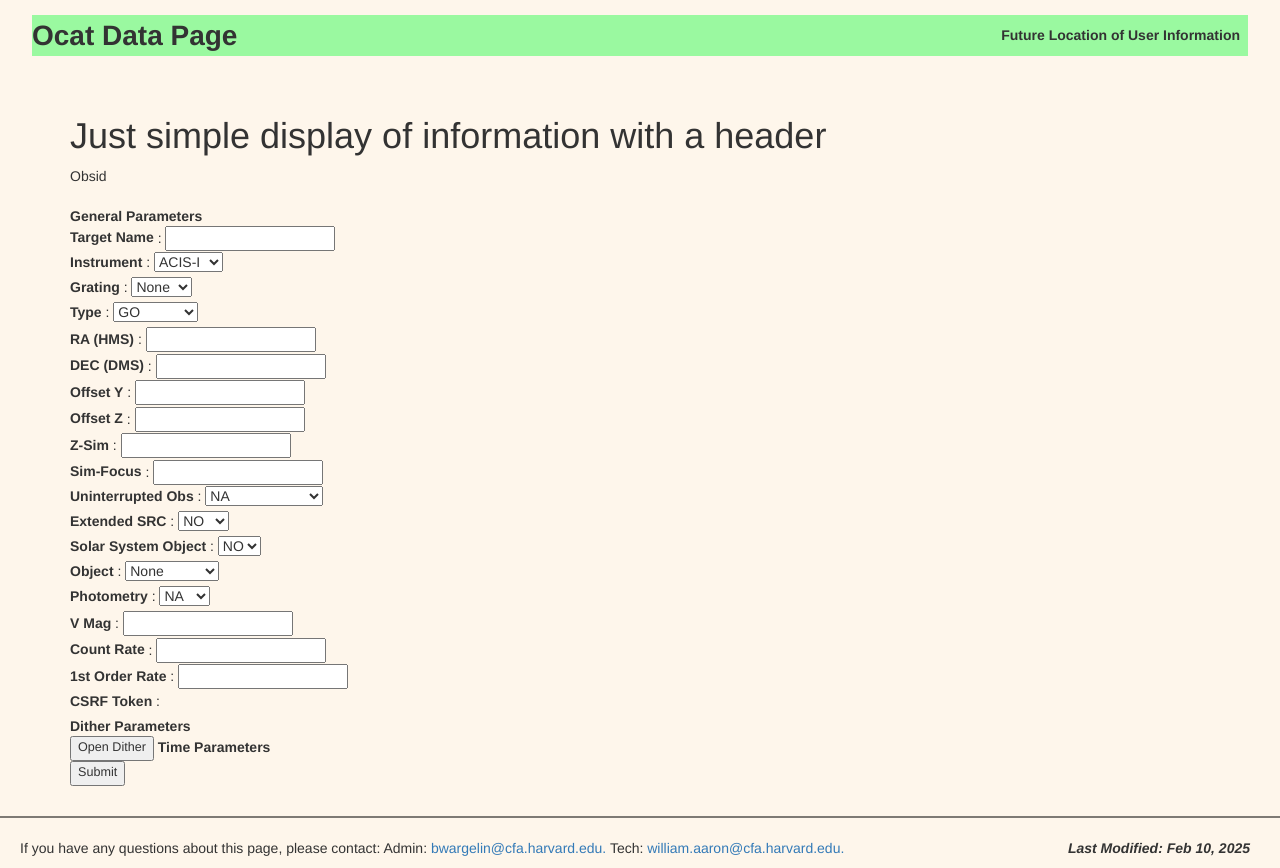
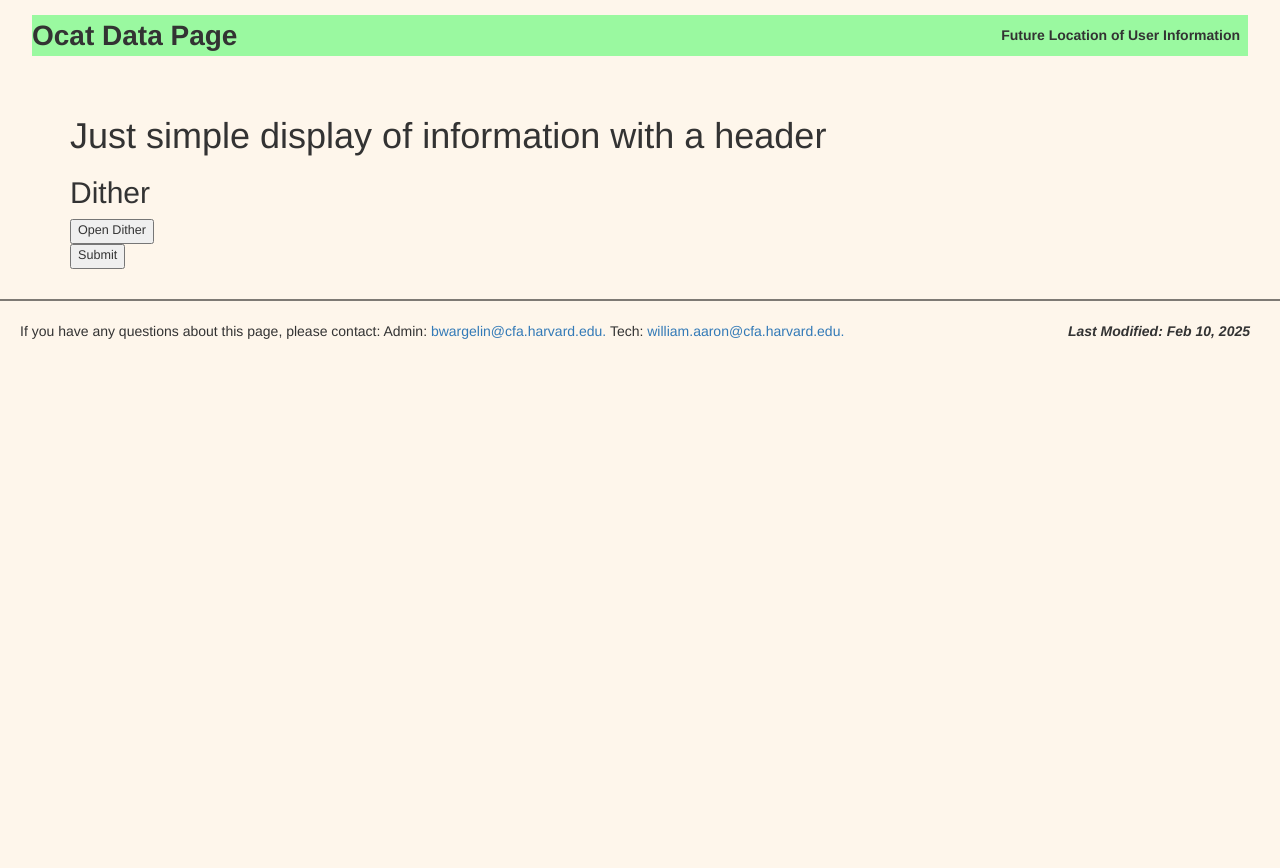
Before and after one commit to chandra-mta/Usint_Flask, a Flask app: template cus_app/templates/ocatdatapage/index.html in a window 1280 px wide. After the commit the page ends 339 px from the top, so only its background shows below. Run offline with Flask 3, Linux system fonts and the light colour scheme; the template is opened without the code that fills it: values that come from a table or form of the project are taken from there, others are empty; parts of the project's set-up code (start-up, migrations or seed data) failed here and were passed over; some libraries are stand-ins or nearby versions.

Commit message:
clean approach to the dither parameter setup

```diff
--- a/cus_app/ocatdatapage/forms.py
+++ b/cus_app/ocatdatapage/forms.py
@@ -2,12 +2,12 @@
 **ocatdatapage/forms.py**: Flask WTForm of the Ocat Data Page
 
 :Author: W. Aaron (william.aaron@cfa.harvard.edu)
-:Last Updated: Mar 13, 2025
+:Last Updated: Mar 13, 20.025
 
 """
 from flask import request
 from flask_wtf import FlaskForm
-from wtforms import SelectField, StringField, SubmitField, FormField, FieldList, HiddenField
+from wtforms import Field, SelectField, StringField, SubmitField, FormField, FloatField, FieldList, HiddenField
 from wtforms.validators import ValidationError, DataRequired
 from datetime import datetime
 from calendar import month_abbr
@@ -41,62 +41,47 @@ input selections for fields with the validate_<field name> functions. Changing t
 initial data dictionary keys and field names.
 """
 
-class GeneralParamForm(FlaskForm):
-    targname = StringField("Target Name", validators=[DataRequired()])
+class PlainTextField(Field):
+    def __call__(self, **kwargs):
+        return str(self.data) if self.data is not None else ''
 
-    choice = ("ACIS-I", "ACIS-S", "HRC-I", "HRC-S")
-    instrument = SelectField("Instrument", choices=[(x, x) for x in choice])
+    def _value(self):
+        return str(self.data) if self.data is not None else ''
+"""
+class DitherParamForm(FlaskForm):
+    dither_flag = SelectField("Dither",  choices=_CHOICE_NNY)
 
-    choice = (None, "LETG", "HETG")
-    grating = SelectField("Grating", choices=[(x, x) for x in choice])
+    y_amp_asec = StringField("Y_Amp (in arcsec)", default = 0.0)
+    y_freq_asec = StringField("Y_Freq (in arcsec/sec)", default = 0.0)
+    y_phase = StringField("Y_Phase", default = 0.0)
 
-    choice = ('GO', 'TOO', 'GTO', 'CAL', 'DDT', 'CAL_ER', 'ARCHIVE', 'CDFS', 'CLP')
-    type = SelectField("Type", choices=[(x, x) for x in choice])
+    y_amp = StringField("Y_Amp (in degrees)", default = 0.0)
+    y_freq = StringField("Y_Freq (in degrees/sec)", default = 0.0)
 
-    ra_hms = StringField("RA (HMS)")
-    dec_dms = StringField("DEC (DMS)")
+    z_amp_asec = StringField("Z_Amp (in arcsec)", default = 0.0)
+    z_freq_asec = StringField("Z_Freq (in arcsec/sec)", default = 0.0)
+    z_phase = StringField("Z_Phase", default = 0.0)
 
-    y_det_offset = StringField("Offset Y")
-    z_det_offset = StringField("Offset Z")
-    trans_offset = StringField("Z-Sim")
-    focus_offset = StringField("Sim-Focus")
-
-    uninterrupt = SelectField("Uninterrupted Obs", choices=_CHOICE_NNPY)
-    extended_src = SelectField("Extended SRC", choices=_CHOICE_NY)
-    obj_flag = SelectField("Solar System Object", choices=[(x, x) for x in ('NO', 'MT', 'SS')])
-    object = SelectField("Object", choices=[(x, x) for x in (None, 'NEW','ASTEROID', 'COMET', 'EARTH', 'JUPITER', 'MARS','MOON', 'NEPTUNE', 'PLUTO', 'SATURN', 'URANUS', 'VENUS')])
-    photometry_flag = SelectField("Photometry", choices=_CHOICE_NNY)
-    vmagnitude = StringField("V Mag")
-    est_cnt_rate = StringField("Count Rate")
-    forder_cnt_rate = StringField("1st Order Rate")
+    z_amp = StringField("Z_Amp (in degrees)", default = 0.0)
+    z_freq = StringField("Z_Freq (in degrees/sec)", default = 0.0)
+"""
 
 class DitherParamForm(FlaskForm):
-    dither_flag  = SelectField("Dither",  choices=_CHOICE_NNY,)
+    dither_flag = SelectField("Dither",  choices=_CHOICE_NNY)
 
-class TimeParamForm(FlaskForm):
-    time_ordr = HiddenField("Rank") #: Hidden as this can change in the form but indirectly.
-    window_constraint = FieldList(SelectField("Window Constraint",choices=_CHOICE_NNPC)) #: label fix?
+    y_amp_asec = FloatField("Y_Amp (in arcsec)", default = 0.0)
+    y_freq_asec = FloatField("Y_Freq (in arcsec/sec)", default = 0.0)
+    y_phase = FloatField("Y_Phase", default = 0.0)
 
-    tstart_year = FieldList(SelectField("Year", choices=_YEAR_CHOICE), label="Year")
-    tstop_year = FieldList(SelectField("Year", choices=_YEAR_CHOICE), label="Year")
+    y_amp = FloatField("Y_Amp (in degrees)", default = 0.0)
+    y_freq = FloatField("Y_Freq (in degrees/sec)", default = 0.0)
 
-    tstart_month = FieldList(SelectField("Month", choices=_MONTH_CHOICE), label="Month")
-    tstop_month = FieldList(SelectField("Month", choices=_MONTH_CHOICE), label="Month")
+    z_amp_asec = FloatField("Z_Amp (in arcsec)", default = 0.0)
+    z_freq_asec = FloatField("Z_Freq (in arcsec/sec)", default = 0.0)
+    z_phase = FloatField("Z_Phase", default = 0.0)
 
-    tstart_date = FieldList(SelectField("Day", choices=_DAY_CHOICE), label="Day")
-    tstop_date = FieldList(SelectField("Day", choices=_DAY_CHOICE), label="Year")
-    #: TODO include validators for time
-    tstart_time = FieldList(StringField("Time"),label="Time (24hr)")
-    tstop_time = FieldList(StringField("Time"),label="Time (24hr)")
-
-
-class SubmitParamForm(FlaskForm):
-    refresh = SubmitField("Refresh")
-    open_dither = SubmitField("Open Dither")
-    open_time = SubmitField("Open Time Constraints")
-    open_roll = SubmitField("Open Roll Constraints")
-    open_awin = SubmitField("Open Window Constraints")
-    submit = SubmitField("Submit")
+    z_amp = FloatField("Z_Amp (in degrees)", default = 0.0)
+    z_freq = FloatField("Z_Freq (in degrees/sec)", default = 0.0)
 
 class OcatParamForm(FlaskForm):
     """
@@ -104,7 +89,8 @@ class OcatParamForm(FlaskForm):
     Includes all parameters with corresponding editable fields.
     Note that this means non-editable information is rendered directly by flask template and not by form method.
     """
-    gen_param = FormField(GeneralParamForm)
     dither_param = FormField(DitherParamForm)
-    time_param = FormField(TimeParamForm)
-    submit = FormField(SubmitParamForm)
+
+    open_dither = SubmitField("Open Dither")
+    refresh = SubmitField("Refresh")
+    submit = SubmitField("Submit")
--- a/cus_app/templates/ocatdatapage/index.html
+++ b/cus_app/templates/ocatdatapage/index.html
@@ -4,15 +4,7 @@
 <!-- -->
 <!-- import html macros -->
 <!-- -->
-
-<style>
-    td {
-        padding: 10px;
-    }
-    th {
-        padding: 10px;
-    }
-</style>
+{%  from 'ocatdatapage/macros.html' import create_entry, create_text_entry, create_select_entry %}
 
 {% block title %}Ocat Data Page{% endblock %}
 {% block main_title %}Ocat Data Page{% endblock %}
@@ -21,21 +13,40 @@
 <form method="POST">
     {{ form.hidden_tag() }}
     <p>
-        Obsid</br>
-        {{ ocat_data.get('obsid')}}</br>
-        <b>General Parameters</b></br>
-        {% for key in form.gen_param %}
-            {{ key.label }} : {{key()}} </br>
-        {% endfor %}
-        <b>Dither Parameters</b></br>
-        {% if form.dither_param.dither_flag == 'Y' %}
-            <p>Thing</p><br>
+        <h2>Dither</h2>
+        {% if form.dither_param.dither_flag.data != 'Y' %}
+            {{form.open_dither()}}<br>
         {% else %}
-            {{ form.submit.open_dither() }}
+        {{ create_entry(form.dither_param.dither_flag) }}
+            <div style='margin-left:40px;'>
+                <table border=0>
+                    <tr>
+                    {{ create_entry(form.dither_param.y_amp_asec) }}
+                    {{ create_entry(form.dither_param.y_freq_asec) }}
+                    {{ create_entry(form.dither_param.y_phase) }}
+                    </tr>
+                    <tr>
+                    {{ create_entry(form.dither_param.y_amp, nonedit=True) }}
+                    {{ create_entry(form.dither_param.y_freq, nonedit=True) }}
+                    <td colspan=1>&#160;</td>
+                    </tr>
+                    <tr>
+                    {{ create_entry(form.dither_param.z_amp_asec) }}
+                    {{ create_entry(form.dither_param.z_freq_asec) }}
+                    {{ create_entry(form.dither_param.z_phase) }}
+                    </tr>
+                    <tr>
+                    {{ create_entry(form.dither_param.z_amp, nonedit=True) }}
+                    {{ create_entry(form.dither_param.z_freq, nonedit=True) }}
+                    <td colspan=1>&#160;</td>
+                    </tr>
+                </table>
+            </div>
+            <p style='padding-top:10px;'>
+            To reflect the changes made in arcsec windows to degree displays or Dither YES/NO/NA confirmation, click: {{ form.refresh() }}
+            </p>
         {% endif %}
-        <b>Time Parameters</b></br>
-
-        {{ form.submit.submit() }}<br/>
+        {{ form.submit() }}<br/>
     </p>
 </form>
 {% endblock %}
--- a/cus_app/templates/ocatdatapage/macros.html
+++ b/cus_app/templates/ocatdatapage/macros.html
@@ -5,75 +5,25 @@
 ##
 ##--- Sections
 ##
-{% macro display_dither(form)%}
-
-
-
+{% macro create_text_entry(param, len=10) %}
+    <th style='padding-left:5px;'> {{ param.label }}: </th>
+    <td> {{ param(size = len) }} </td>
 {% endmacro %}
 
-{% macro display_time_constraints(form) %}
-{{ form.time_param.time_ordr() }}
-        <table border = 0>
-        <thead>
-        <tr>
-        <th>{{ form.time_param.time_ordr.label }}</th>
-        <th>{{ form.time_param.window_constraint.label }}</th>
-        <th></th>
-        <th>{{ form.time_param.tstart_month.label }}</th>
-        <th>{{ form.time_param.tstart_date.label }}</th>
-        <th>{{ form.time_param.tstart_year.label }}</th>
-        <th>{{ form.time_param.tstart_time.label }}</th>
-        </tr>
-        </thead>
-        </br>
-        <tbody>
-        {% set time_ordr = form.time_param.time_ordr.data | int%}
-        {% for k in range(time_ordr) %}
-            <tr>
-                <th>{{ k+1 }}</th>
-                <td>{{ form.time_param.window_constraint[k]() }}</td>
-                <th>Start</th>
-                <td>{{form.time_param.tstart_month[k]()}}</td>
-                <td>{{form.time_param.tstart_date[k]()}}</td>
-                <td>{{form.time_param.tstart_year[k]()}}</td>
-                <td>{{form.time_param.tstart_time[k](size=5)}}</td>
-            </tr>
-            <tr>
-                <td></td>
-                <td></td>
-                <td></td>
-                <td></td>
-                <td></td>
-                <td></td>
-                <td>
-                    {% for error in form.time_param.tstart_time[k].errors %}
-                        <span style="color: red;">{{ error }}</span><br>
-                    {% endfor %}
-                </td>
-            </tr>
-            <tr>
-                <td></td>
-                <td></td>
-                <th>Stop</th>
-                <td>{{form.time_param.tstop_month[k]()}}</td>
-                <td>{{form.time_param.tstop_date[k]()}}</td>
-                <td>{{form.time_param.tstop_year[k]()}}</td>
-                <td>{{form.time_param.tstop_time[k](size=5)}}</td>
-            </tr>
-            <tr>
-                <td></td>
-                <td></td>
-                <td></td>
-                <td></td>
-                <td></td>
-                <td></td>
-                <td>
-                    {% for error in form.time_param.tstop_time[k].errors %}
-                        <span style="color: red;">{{ error }}</span><br>
-                    {% endfor %}
-                </td>
-            </tr>
-        {% endfor %}
-        </tbody>
-        </table>
+{% macro create_select_entry(param) %}
+    <th style='padding-left:5px;'> {{ param.label }}: </th>
+    <td> {{ param() }} </td>
 {% endmacro %}
+
+{% macro create_entry(param, len=10, nonedit=False) %}
+    <th style='padding-left:5px;'> {{ param.label }}: </th>
+    {% if nonedit %}
+        <td> {{ param.data }} </td>
+    {% elif param.type == 'StringField' or param.type == 'FloatField'%}
+        <td> {{ param(size = len) }} </td>
+    {% elif param.type == 'SelectField'%}
+        <td> {{ param() }} </td>
+    {% else %}
+        <td>Unspecified Field Type</td>
+    {% endif %}
+{% endmacro %}
```
Also changed, not shown: cus_app/ocatdatapage/format_ocat_data.py (added, +94 -0 lines), cus_app/ocatdatapage/routes.py (+13 -100 lines).
